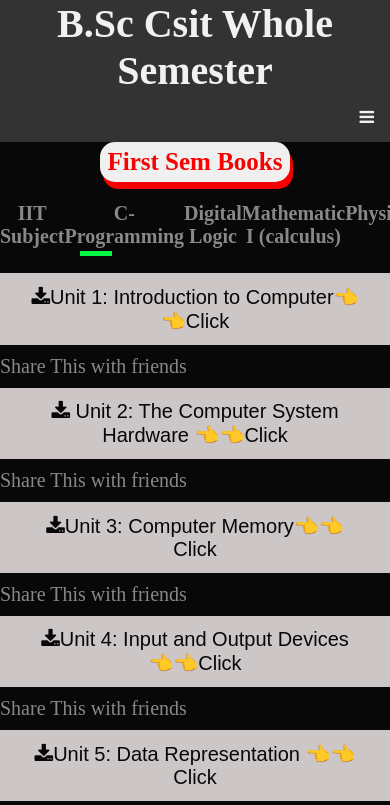
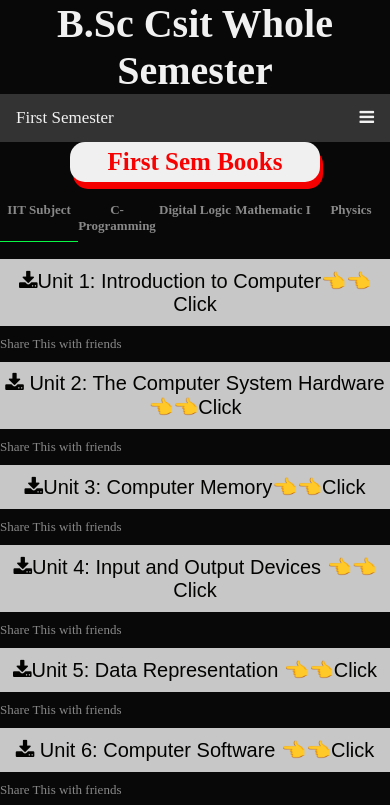
Before and after one commit to csitbooks/csitbooks.github.io, a plain HTML site: page index.html in a window 390 px wide. Shown: the top 805 px of the page. Drawn offline with Linux system fonts and the light colour scheme.

Commit message:
Add files via upload

```diff
--- a/index.html
+++ b/index.html
@@ -19,8 +19,8 @@
         <div class="container-2">
             <div class="about-col-2">
                 <h1 class="about-col-2-h1">
+                    <h1 class="logo">B.Sc Csit Whole Semester</h1>
                     <div class="topnav" id="myTopnav">
-                        <h1 class="logo">B.Sc Csit Whole Semester</h1>
                         <a class="tab-sem" onclick="opentab('First-Semester')">First Semester</a>
                         <a class="tab-sem" onclick="opentab('Second-Semester')">Second Semester</a>
                         <a class="tab-sem" onclick="opentab('Third-Semester')">Third Semester</a>
@@ -52,7 +52,7 @@
                         <p class="tab-links active-link" onclick="opentab('IIT-Subject')">IIT Subject</p>
                         <p class="tab-links" onclick="opentab('C-Programming')">C-Programming</p>
                         <p class="tab-links" onclick="opentab('Digital-Logic')">Digital Logic</p>
-                        <p class="tab-links" onclick="opentab('MathematicI')">Mathematic I (calculus)</p>
+                        <p class="tab-links" onclick="opentab('MathematicI')">Mathematic I</p>
                         <p class="tab-links" onclick="opentab('Physics')">Physics</p>
                     </div>
                     <div class="tab-contents active-tab" id="IIT-Subject">
--- a/style.css
+++ b/style.css
@@ -13,8 +13,8 @@ body {
 
 
 
-/* <!-- End Of Header Section-->
-  <!-- Start Of About Section--> */
+
+/* -------------------------- End Of About Sectiont Opening  CSS Part ----------------------------------- */
 .about-col-2 {
   flex-basis: 100%;
 
@@ -57,24 +57,23 @@ body {
 
 .tab-links::after {
   content: '';
-    width: 0;
-    height: 5px;
+  width: 0px;
+  height: 3px;
   background: #09f845;
   position: absolute;
   left: 0;
   bottom: -8px;
   transition: 0.5s;
-    margin: 0px 0px 0px 80px;
+}
 
-}
-.tab-links:hover{
+.tab-links:hover {
   color: #fff;
   font-weight: bold;
   font-size: 20px;
 }
 
 .tab-links.active-link::after {
-    width: 50%;
+  width: 100%;
 }
 
 .tab-contents ul li {
@@ -95,38 +94,41 @@ body {
   display: block;
 }
 
-#experience{
+#experience {
   margin: 0px 0px 0px 200px;
 }
-#education{
+
+#education {
   margin: 0px 0px 0px 400px;
 }
-#Projects{
+
+#Projects {
   margin: 0px 0px 0px 630px;
 }
-/*========-- End Of About Section-- */
-/* -- Start Of Service Section-- */
+/* -------------------------- End Of About Sectiont Opening  CSS Part ----------------------------------- */
 
-
-
+/* -------------------------- Unit Name List Opening  CSS Part ----------------------------------- */
 
 .btn {
-    background-color: rgb(205, 198, 198);
-    border: none;
-    color: rgb(7, 7, 7);
-    padding: 12px 30px;
+  background-color: rgb(199, 199, 199);
+  border: blue;
+  color: rgb(3, 4, 2);
+  padding: 10px 0px;
   cursor: pointer;
   font-size: 20px;
+  text-align: center;
 }
 
 /* Darker background on mouse-over */
 .btn:hover {
   background-color: rgb(17, 255, 29);
+  color: #000000;
 }
 
+/* -------------------------- Unit Name List Closing  CSS Part ----------------------------------- */
 
 
-    /* --------------------------Navbar or Menu bar opening CSS Part ----------------------------------------------------- */
+/* -------------------------- First To Eight Semester Navbar or Menu bar opening CSS Part ----------------------------------- */
 .topnav {
   overflow: hidden;
   background-color: #333;
@@ -183,9 +185,12 @@ body {
     text-align: center;
   }
 }
-  /* --------------------------Navbar or Menu bar closing CSS Part ----------------------------------------------------- */
 
-  h2{
+/* -------------------------- First To Eight Semester Navbar or Menu bar opening CSS Part ----------------------------------- */
+/* ----------------------------------------- Semester Name Books-list ----------------------------------------------------- */
+
+
+h2 {
   box-shadow: 3px 7px rgb(245, 0, 0);
   font-weight: bold;
   width: 190px;
@@ -204,6 +209,8 @@ body {
   overflow: hidden;
 
 }
+
+
 
 h2:hover {
   border-color: rgb(238, 251, 3);
@@ -246,8 +253,10 @@ h2:hover {
   }
 }
 
+/* ----------------------------------------- Semester Name Books-list ----------------------------------------------------- */
 
-/* back to top button */
+
+/* -----------------------------------------back to top UP button ----------------------------------------------------- */
 #topButton {
   position: fixed;
   bottom: 20px;
@@ -258,7 +267,7 @@ h2:hover {
   cursor: pointer;
   padding: 15px;
   border-radius: 14px;
-  transition:.7s ease all;
+  transition: .7s ease all;
   display: none;
 
 }
@@ -266,3 +275,52 @@ h2:hover {
 #topButton:hover {
   background-color: #c30505;
 }
+
+/* -----------------------------------------back to top UP button ----------------------------------------------------- */
+/* ----------------------------------------- Media Screen Css Opening parts ----------------------------------------------------- */
+
+@media screen and (max-width: 600px) {
+  .btn{
+    padding: 10px 0px;
+    cursor: pointer;
+    font-size: 20px;
+    text-align: center;
+
+  }
+  h2 {
+    width: 250px;
+    height: 40Px;
+    border-radius: 15px;
+    font-size: 25px;
+
+  }
+  .tab-links {
+    font-size: 25px;
+    font-weight: 500;
+    cursor: pointer;
+    position: relative;
+    font-weight: bold;
+
+
+  }
+  .tab-titles {
+    text-align: center;
+    font-size: 10px;
+
+  }
+  .about-col-2 p {
+    font-size: 13px;
+    display: block;
+
+  }
+  .tab-links::after {
+    content: '';
+    width: 0;
+    height: 1px;
+    background: #09f845;
+    left: 0;
+    bottom: -8px;
+    transition: 0.5s;
+  }
+}
+/* ----------------------------------------- Media Screen Css Opening parts ----------------------------------------------------- */
```
Lines whose indentation alone changed are shown as unchanged.
